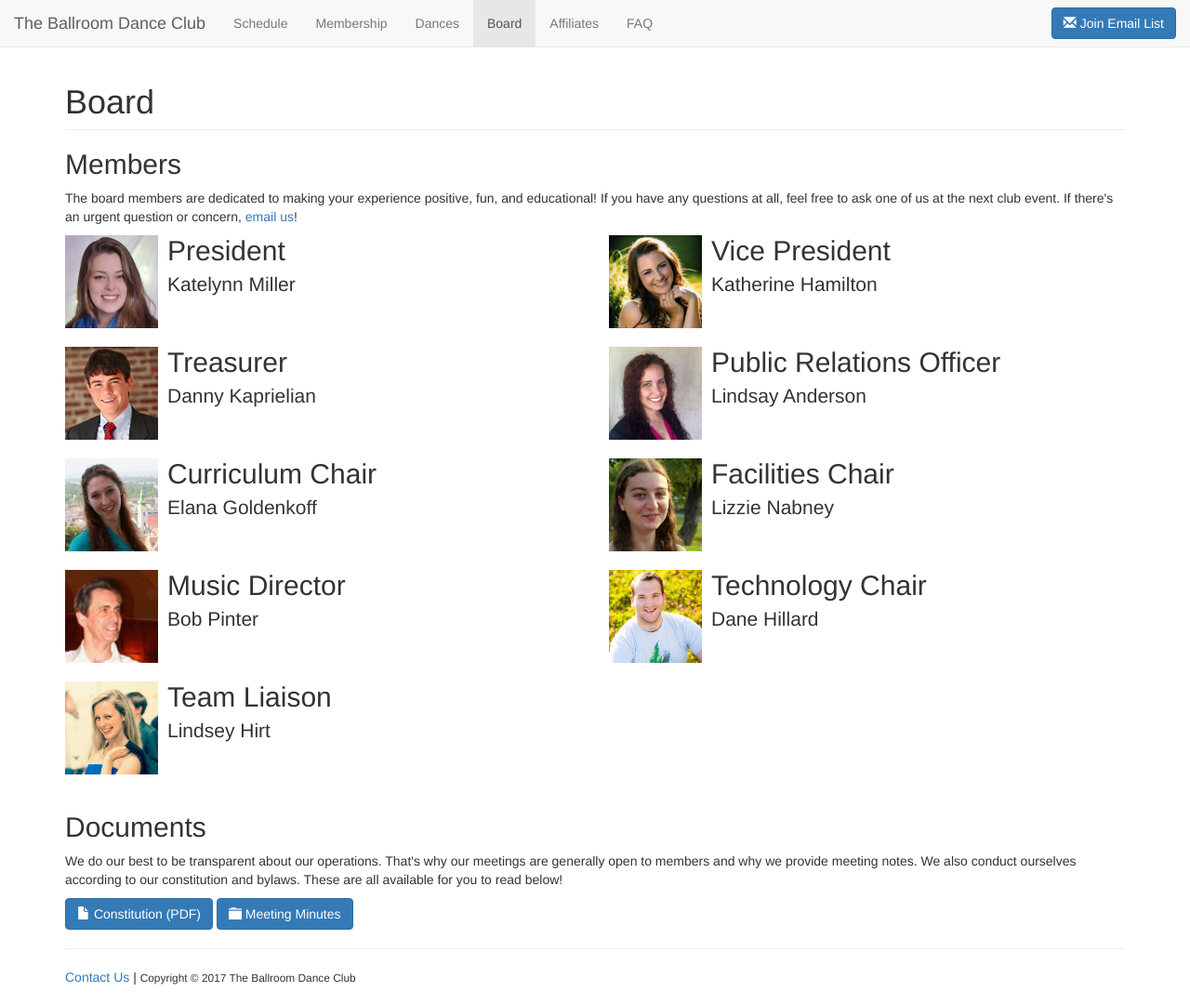
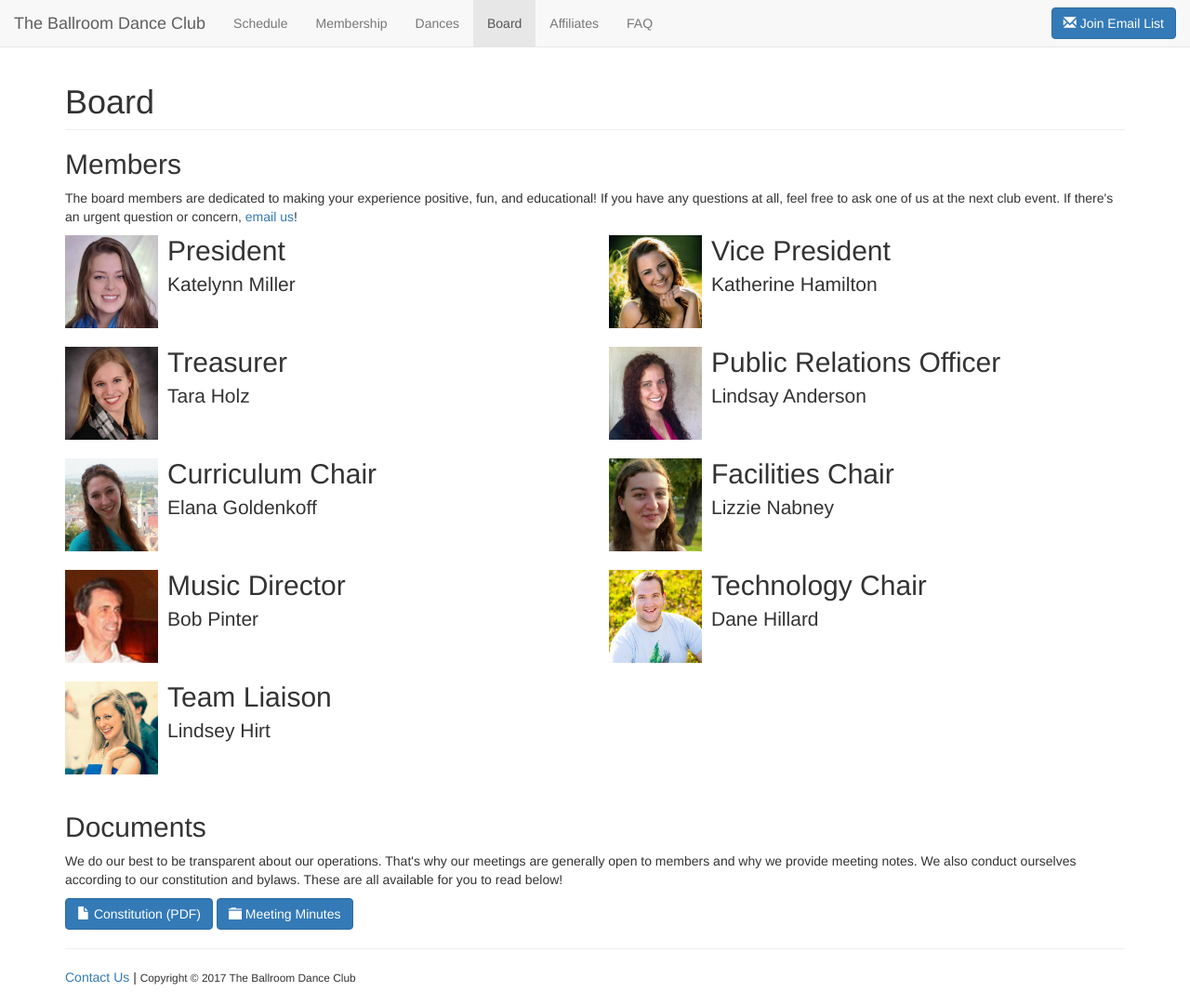
Before and after one commit to ballroom-dance-club/ballroom-dance-club.github.io, a Jekyll site: the page built from board.html, in a window 1280 px wide and 1081 px high. Shown: the whole window at 93% size. Built offline with Jekyll 4.4.1, drawn with Linux system fonts in a browser that asks for light colours; nearby versions of some CDN libraries.

Commit message:
Update treasurer to Tara on board page

```diff
--- a/_data/board.yml
+++ b/_data/board.yml
@@ -5,8 +5,8 @@
   person: Katherine Hamilton
   image_filename: Katherine-Hamilton-Vice-President.jpg
 - position: Treasurer
-  person: Danny Kaprielian
-  image_filename: Danny-Kaprielian-Treasurer.jpg
+  person: Tara Holz
+  image_filename: Tara-Holz-Treasurer.jpg
 - position: Public Relations Officer
   person: Lindsay Anderson
   image_filename: Lindsay-Anderson-Public-Relations-Officer.jpg
```
Also changed, not shown: images/board/Danny-Kaprielian-Treasurer.jpg (deleted), images/board/Tara-Holz-Treasurer.jpg (added).
